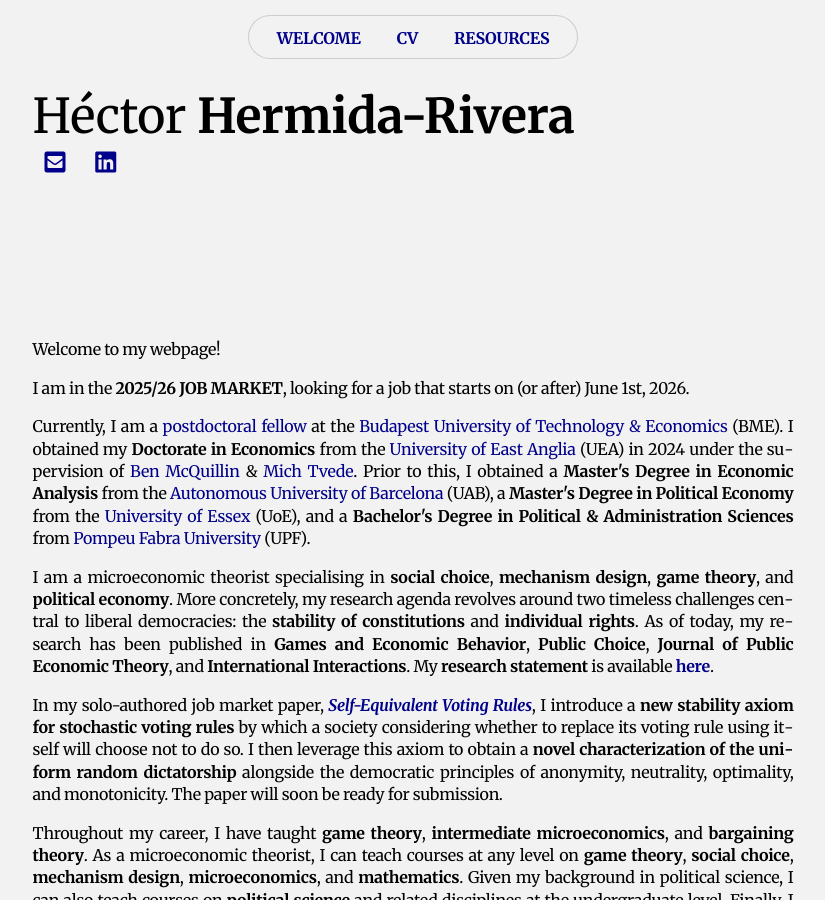
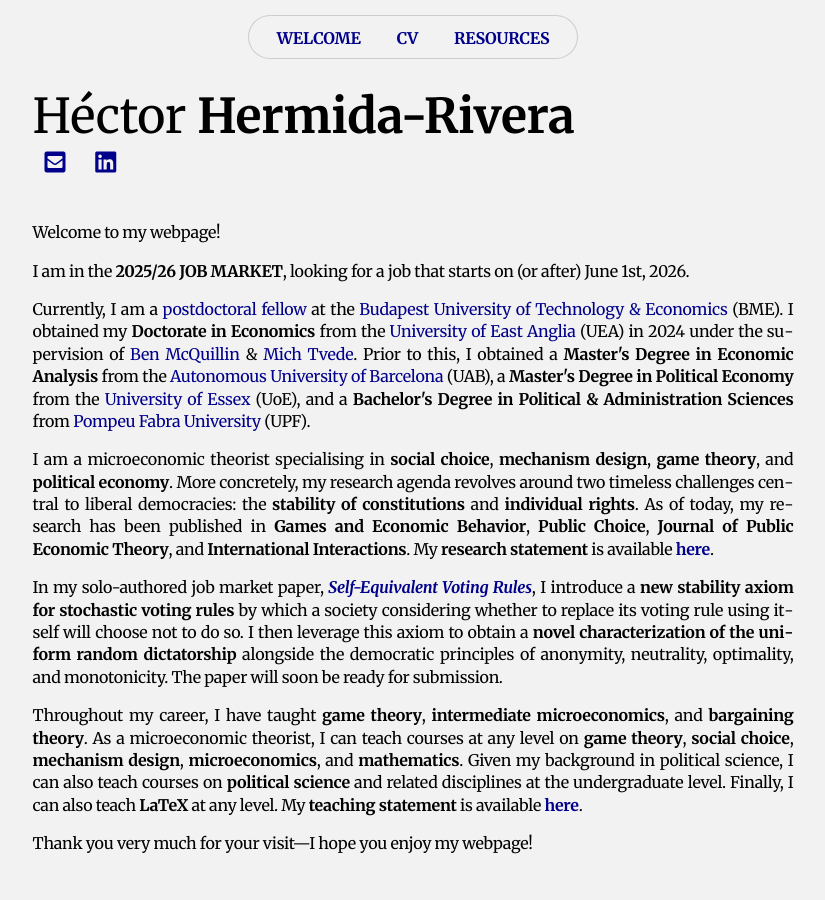
Before and after one commit to HectorHermidaRivera/hectorhermidarivera.github.io, a Jekyll site: the page built from index.md, in a window 1280 px wide and 900 px high. Shown: the whole window, without its empty margins (227-1052 px from the left). Built offline with Jekyll 4.4.1, drawn with Linux system fonts in a browser that asks for light colours; a style sheet for code colours, icons or effects is not loaded.

Commit message:
Update style.css

```diff
--- a/assets/css/style.css
+++ b/assets/css/style.css
@@ -29,7 +29,7 @@ body {
   display: flex;
   flex-direction: column;
   justify-content: center;
-  min-height: 100dvh;
+  min-height: 50dvh;
 }
 
 /* STYLE WITH BIG LINE SPACE */
```
